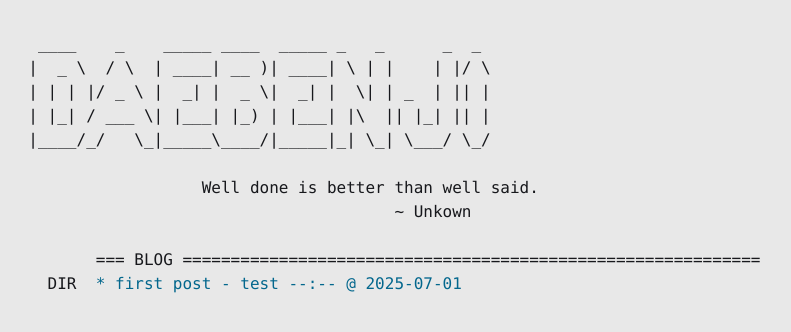
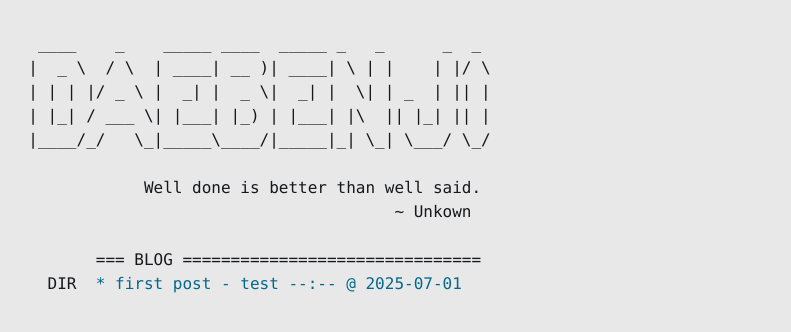
Before and after one commit to daebenji/daebenji.github.io, a plain HTML site: page index.html in a window 1280 px wide. Shown: the whole page, without its empty margins (236-1027 px from the left). Drawn offline with Linux system fonts and the light colour scheme.

Commit message:
adjust line

```diff
--- a/index.html
+++ b/index.html
@@ -15,10 +15,10 @@
  | |_| / ___ \| |___| |_) | |___| |\  || |_| || |
  |____/_/   \_|_____\____/|_____|_| \_| \___/ \_/
 
-                   Well done is better than well said.
+             Well done is better than well said.
                                        ~ Unkown
 
-        === BLOG ============================================================
+        === BLOG ===============================
    DIR <a href="/1/posts/2025-07-01-first-post-test.html"> * first post - test --:-- @ 2025-07-01</a>
 </pre>
 </body>
```
